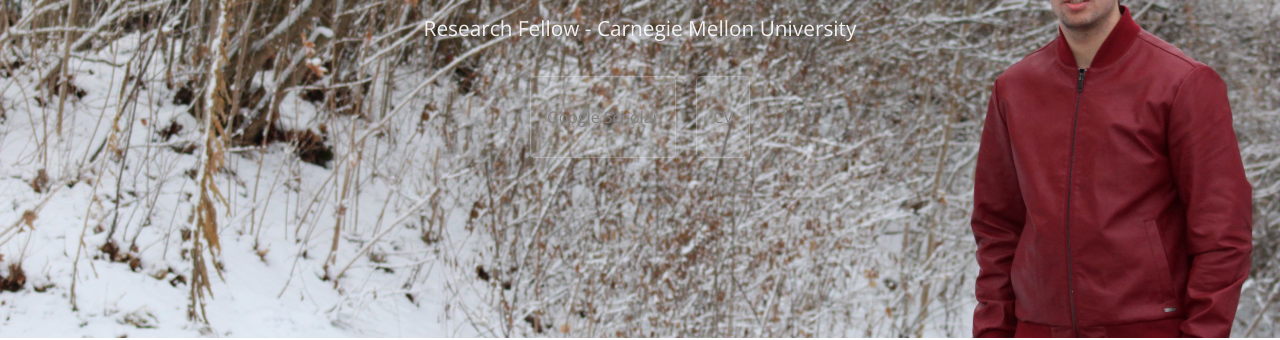
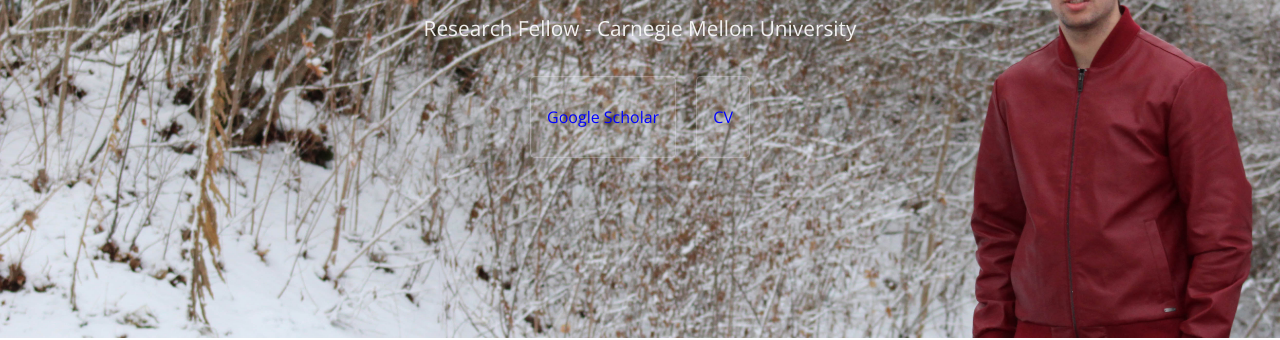
Before and after one commit to arashgholami/arashgholami.github.io, a Jekyll site: the page built from index.md, in a window 1280 px wide. Shown: the part 162-502 px from the top of the page. Built offline with Jekyll 4.4.1, drawn with Linux system fonts in a browser that asks for light colours.

Commit message:
Update default.html

```diff
--- a/_layouts/default.html
+++ b/_layouts/default.html
@@ -30,8 +30,8 @@
         <a href="{{ site.github.repository_url }}" class="btn">Source Code</a>
       {% endif %}
       {% if site.show_downloads %}
-        <a href="https://scholar.google.com/citations?user=tpoOv5MAAAAJ&hl=en" class="btn"><p style="color:Gray;">Google Scholar</p> </a>
-        <a href="https://arashgholami.github.io/Resume.pdf" class="btn"> <p style="color:Gray;">CV</p>   </a>
+        <a href="https://scholar.google.com/citations?user=tpoOv5MAAAAJ&hl=en" class="btn"><p style="color:Blue;">Google Scholar</p> </a>
+        <a href="https://arashgholami.github.io/Resume.pdf" class="btn"> <p style="color:Blue;">CV</p>   </a>
         <!--- <a href="{{ site.github.tar_url }}" class="btn">Download .tar.gz</a> --->
       {% endif %}
     </header>
```
